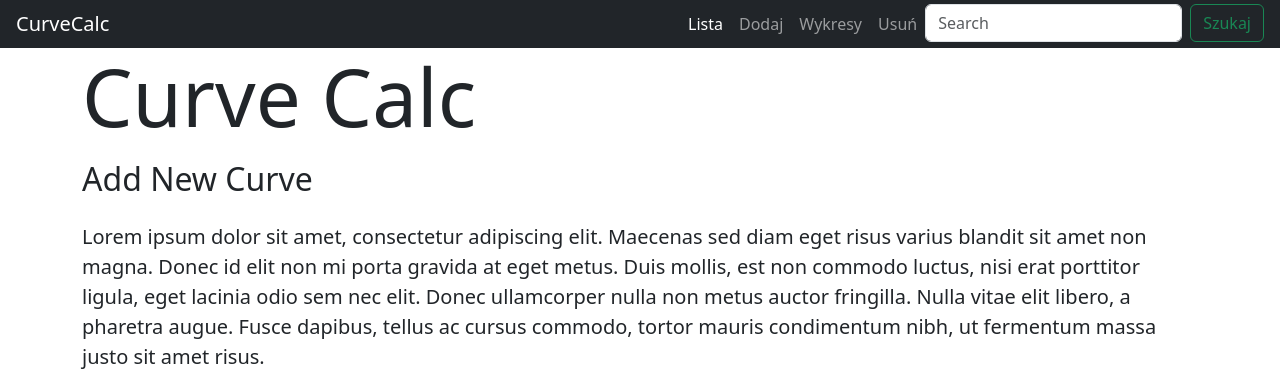
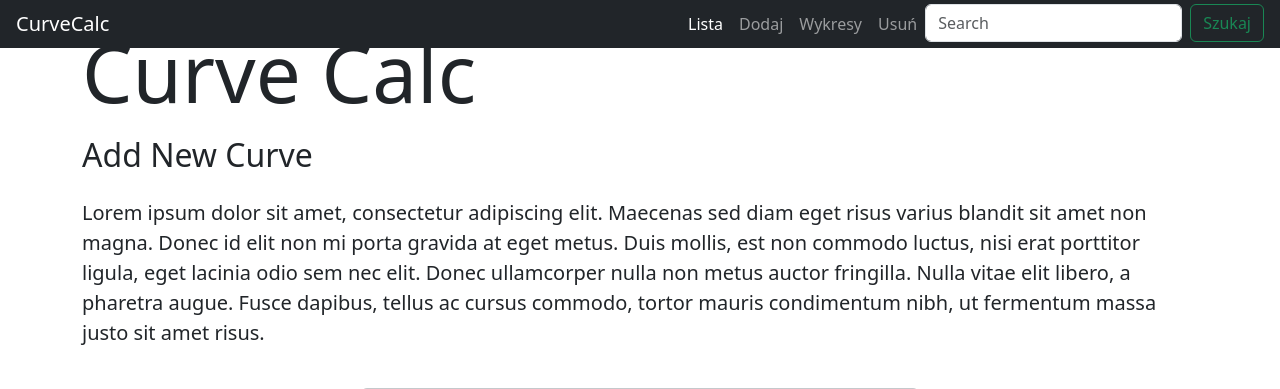
Before and after one commit to jata4321/DjangoProject1, a Django app: page /curvecalc/formview/ in a window 1280 px wide. Shown: the top 389 px of the page. Run offline with Django 5.2, Linux system fonts and the light colour scheme; data comes from the database, SQL or seed files in the repository; both versions use the stored data as it was after the commit.

Commit message:
Refine templates and views: update navbar to `navbar-expand-md`, clean up unused HTML in `home.html`, adjust spacing in `base.html`, fix context data preparation in views, set `success_url` directly in `CurveUpdateView`, and correct `LANGUAGE_CODE` formatting in settings.

```diff
--- a/curvecalc/templates/curvecalc/base.html
+++ b/curvecalc/templates/curvecalc/base.html
@@ -11,7 +11,7 @@
 {% include 'curvecalc/navbar.html' %}
 
 {% block content %}
-    <p class="display-1 pt-4">Curve Calc</p>
+    <p class="display-1">Curve Calc</p>
 {% endblock %}
 
 <script src="https://cdn.jsdelivr.net/npm/bootstrap@5.3.7/dist/js/bootstrap.bundle.min.js" integrity="sha384-ndDqU0Gzau9qJ1lfW4pNLlhNTkCfHzAVBReH9diLvGRem5+R9g2FzA8ZGN954O5Q" crossorigin="anonymous"></script>
--- a/curvecalc/templates/curvecalc/home.html
+++ b/curvecalc/templates/curvecalc/home.html
@@ -49,8 +49,6 @@
         </div>
     </div>
 
-<div class="container jumbotron">{{ data }}; {{ ytm }}; {{ labels }}</div>
-
 {% endblock chart %}
 
 {% block footer %}
--- a/curvecalc/templates/curvecalc/navbar.html
+++ b/curvecalc/templates/curvecalc/navbar.html
@@ -1,10 +1,10 @@
-<nav class="navbar navbar-expand-lg navbar-dark bg-dark fixed-top p-1">
+<nav class="navbar navbar-expand-md navbar-dark bg-dark fixed-top p-1">
     <div class="container-fluid">
         <a class="navbar-brand" href="{% url 'navigator:index' %}">CurveCalc</a>
         <button class="navbar-toggler" type="button" data-bs-toggle="collapse" data-bs-target="#navbarNav" aria-controls="navbarNav" aria-expanded="false" aria-label="Toggle navigation">
             <span class="navbar-toggler-icon"></span>
         </button>
-        <div class="collapse navbar-collapse" id="navbarNav">
+        <div class="collapse navbar-collapse align-default" id="navbarNav">
             <ul class="navbar-nav ms-auto">
                 <li class="nav-item">
                     <a class="nav-link active" aria-current="page" href="{% url 'curvecalc:curve_list' %}">Lista</a>
--- a/curvecalc/views.py
+++ b/curvecalc/views.py
@@ -40,7 +40,7 @@ class HomePageView(TemplateView):
     def get_context_data(self, *args, **kwargs):
         context: dict[str, Any] = super().get_context_data(**kwargs)
         context['addition'] = addition(10, 25, 1,2,3,4,5)
-        ytm, y, t = zip(*nss_curve([0.5,1,2,5,10], [0.027,0.03,0.032,0.0365,0.04]))
+        t, ytm, y = ([0.5,1,2,5,10], [0.027,0.03,0.032,0.0365,0.04], [0.027,0.03,0.032,0.0365,0.04])
         context['labels'] =[round(float(val),2) for val in t]
         context['data'] = [round(float(val),4) for val in ytm]
         context['ytm'] = [round(float(val),4) for val in y]
@@ -86,11 +86,7 @@ class CurveUpdateView(UpdateView):
     model = Tenor
     form_class = CurveForm
     template_name = 'curvecalc/curve_update.html'
-
-    def get_success_url(self):
-        return reverse('curvecalc:curve_list')
-
-
+    success_url = 'curvecalc/listview/'
 
 class CurveDeleteView(DeleteView):
     model = Tenor
--- a/finapps/settings.py
+++ b/finapps/settings.py
@@ -106,7 +106,7 @@ AUTH_PASSWORD_VALIDATORS = [
 # Internationalization
 # https://docs.djangoproject.com/en/5.2/topics/i18n/
 
-LANGUAGE_CODE = 'pl-pl'
+LANGUAGE_CODE = 'pl-PL'
 
 TIME_ZONE = 'Europe/Warsaw'
 
```
Also changed, not shown: db.sqlite3.
